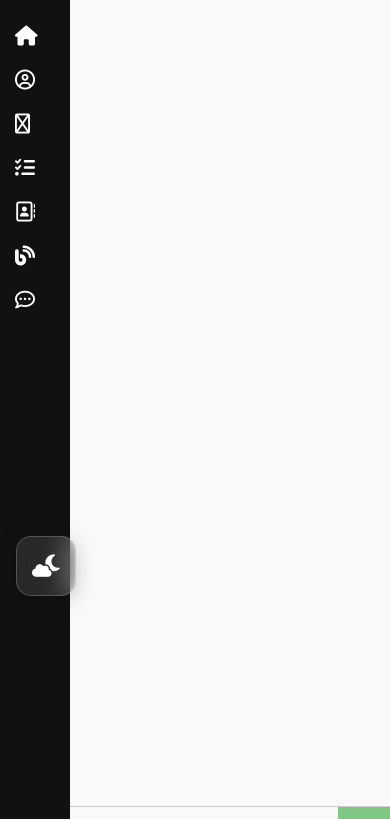
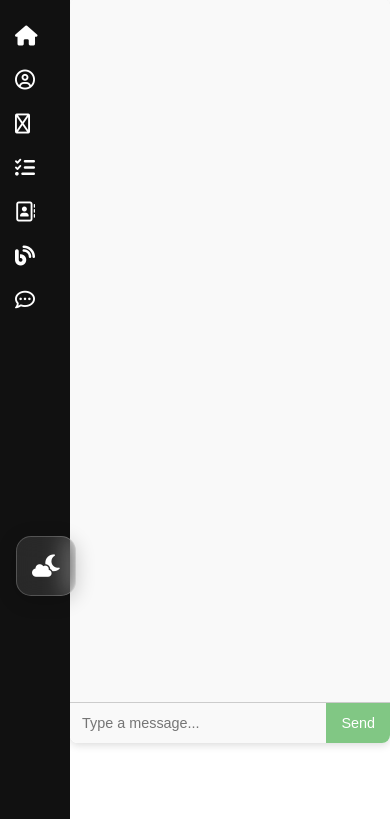
Before and after one commit to kedza-bot/myportfolio, a Django app: page /chatroom/ in a window 390 px wide. Shown: the part 123-942 px from the top of the page. Run offline with Django 5.2, Linux system fonts and the light colour scheme; a user stored in the database is signed in; data comes from the database, SQL or seed files in the repository; some libraries are stand-ins or nearby versions.

Commit message:
hhhfhfhj

```diff
--- a/django/chatproject/chatapp/static/chatapp/css/style.css
+++ b/django/chatproject/chatapp/static/chatapp/css/style.css
@@ -2419,12 +2419,14 @@ header{
 
   /* Container */
   .chat-container {
-    position: fixed;
-    width: 100%;
-    margin: 110px auto 0 auto; /* adjust for fixed header */
-    height: 90vh; /* slightly smaller for mobile */
-    border-radius: 8px;
-    left: 3%;
+      position: fixed;
+      left: 70px;
+      /* offset by sidebar width */
+      width: calc(100% - 70px);
+      /* subtract sidebar */
+      margin: 110px auto 0 auto;
+      height: 79vh;
+      border-radius: 8px;
   }
 
   /* Chat box */
```
